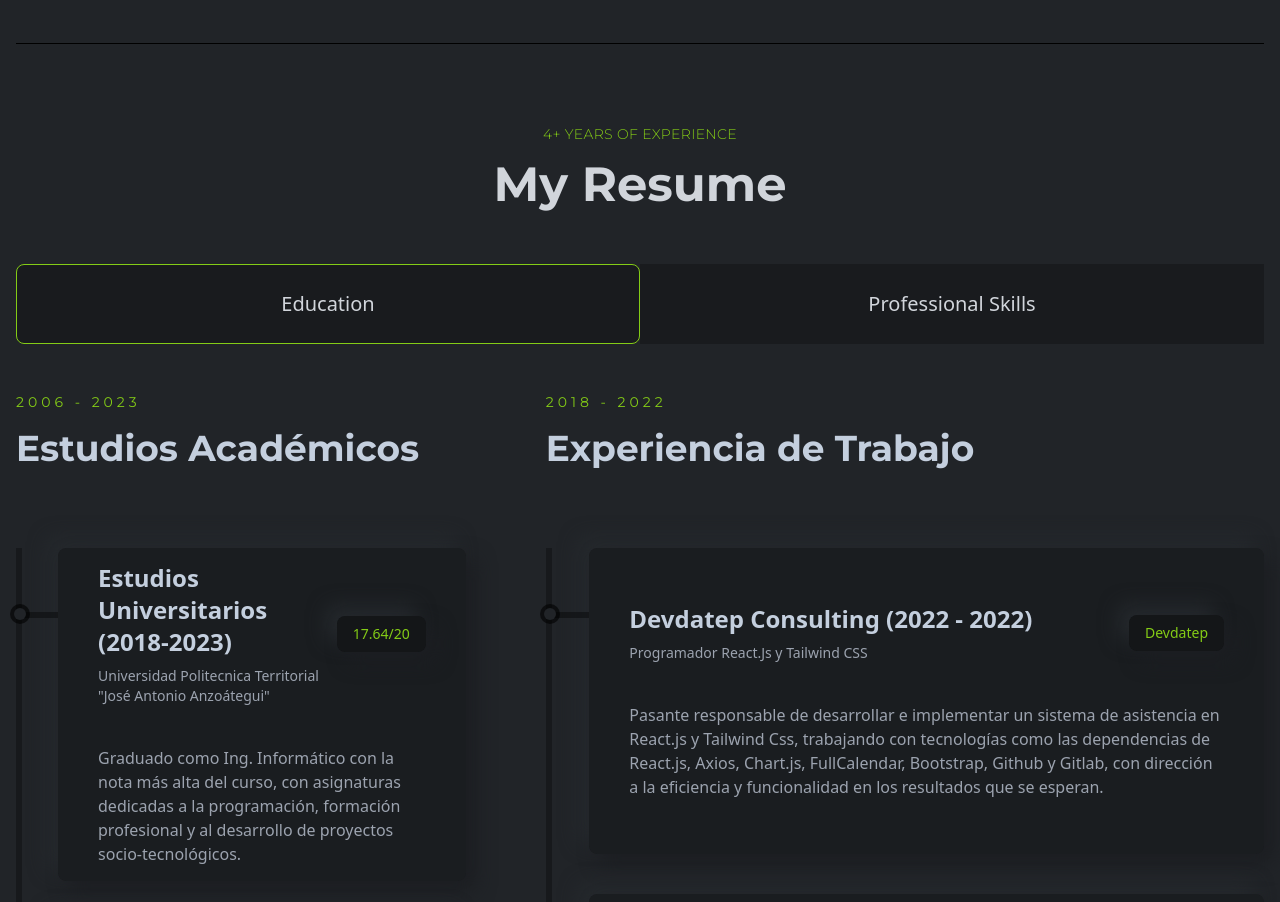
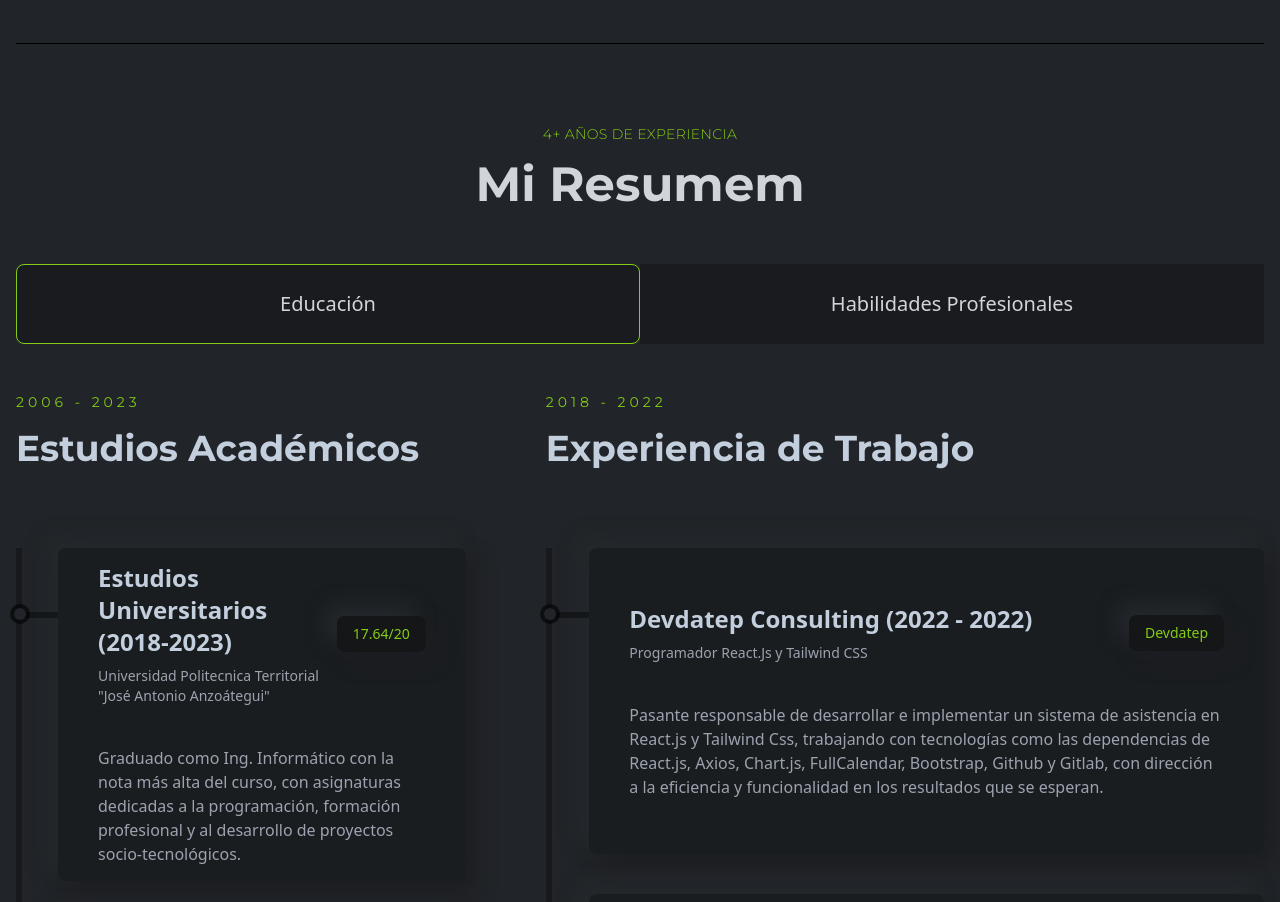
Before and after one commit to jesus027/Portafolio, a React (Create React App) app: page / in a window 1280 px wide. Shown: the part 2480-3382 px from the top of the page. Built offline with nearby package versions, Linux system fonts and the light colour scheme.

Commit message:
Subien cambios

```diff
--- a/src/components/resume/Resume.js
+++ b/src/components/resume/Resume.js
@@ -12,8 +12,8 @@ const Resume = () => {
         <section id='resume' className='w-full py-20 border-b-[1px] border-black'>
             <div className='flex justify-center items-center text-center'>
                 <Title
-                    title="4+ YEARS OF EXPERIENCE"
-                    des="My Resume"
+                    title="4+ Años de Experiencia"
+                    des="Mi Resumem"
                 />
             </div>
 
@@ -29,7 +29,7 @@ const Resume = () => {
                             educationData ? "border-designColor rounded-lg" : "border-transparent"
                         } resumeLi`}
                     >
-                        Education
+                        Educación
                     </li>
 
                     <li
@@ -42,7 +42,7 @@ const Resume = () => {
                             skillData ? "border-designColor rounded-lg" : "border-transparent"
                         } resumeLi`}
                     >
-                        Professional Skills
+                        Habilidades Profesionales
                     </li>
                 </ul>
             </div>
```
